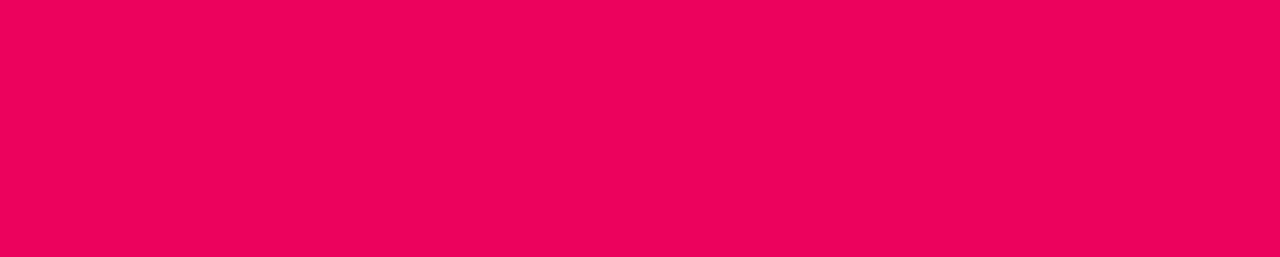
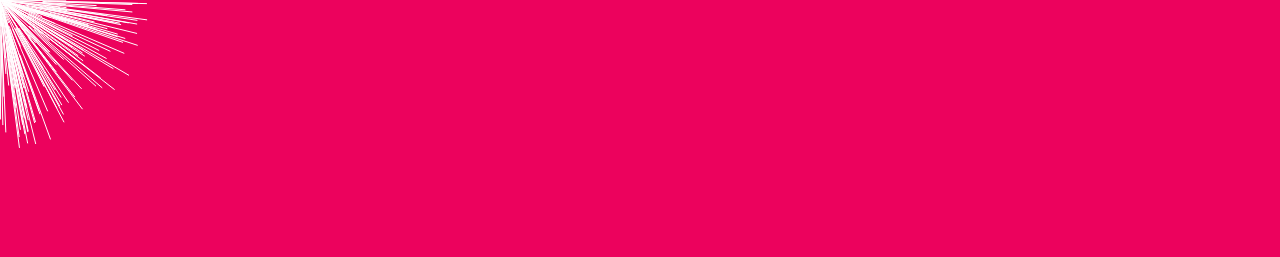
Before and after one commit to ivadimko/lines, a website built with webpack: page src/page.html in a window 1280 px wide. Shown: the top 257 px of the page. Built offline with nearby package versions, Linux system fonts and the light colour scheme; animation ran at ten frames a second; files whose address does not match are found by name.

Commit message:
little changes

```diff
--- a/src/js/app.js
+++ b/src/js/app.js
@@ -45,11 +45,13 @@ class Background {
   }
   drawParticles() {
     for (let i = 0; i < this.particlesCount; i++) {
-	    let radius = Math.sqrt(this.height/2*this.height/2*Math.random());
-	    let angle = 2*Math.PI*Math.random();
-
-	    let x = this.width/2 + radius*Math.sin(angle);
-	    let y = this.height/2 + radius*Math.cos(angle);
+	    // let radius = Math.sqrt(this.height/2*this.height/2*Math.random());
+	    // let angle = 2*Math.PI*Math.random();
+	    //
+	    // let x = this.width/2 + radius*Math.sin(angle);
+	    // let y = this.height/2 + radius*Math.cos(angle);
+	    let x = this.width*Math.random();
+	    let y = this.height*Math.random();
       this.particles.push(new Particle(this.ctx, x, y));
 
     }
--- a/src/js/particle.js
+++ b/src/js/particle.js
@@ -24,7 +24,7 @@ export default class {
     this.velocity = vec2.fromValues(0, 0);
     this.maxForce = 0.05;
     this.maxSpeed = 5;
-    this.maxDist = 50;
+    this.maxDist = 150;
   }
 
   update() {
@@ -62,7 +62,7 @@ export default class {
     if (vec2.length(dist) < this.maxDist) {
       let force = vec2.create();
       setmag(dist, dist, this.maxSpeed);
-      dist = vec2.scale(dist, dist, -1);
+      dist = vec2.scale(dist, dist, 1);
       vec2.subtract(force, dist, this.velocity);
       limit(force, force, this.maxForce);
       return force;
```
Also changed, not shown: build/js/app.js, build/js/report.html.
